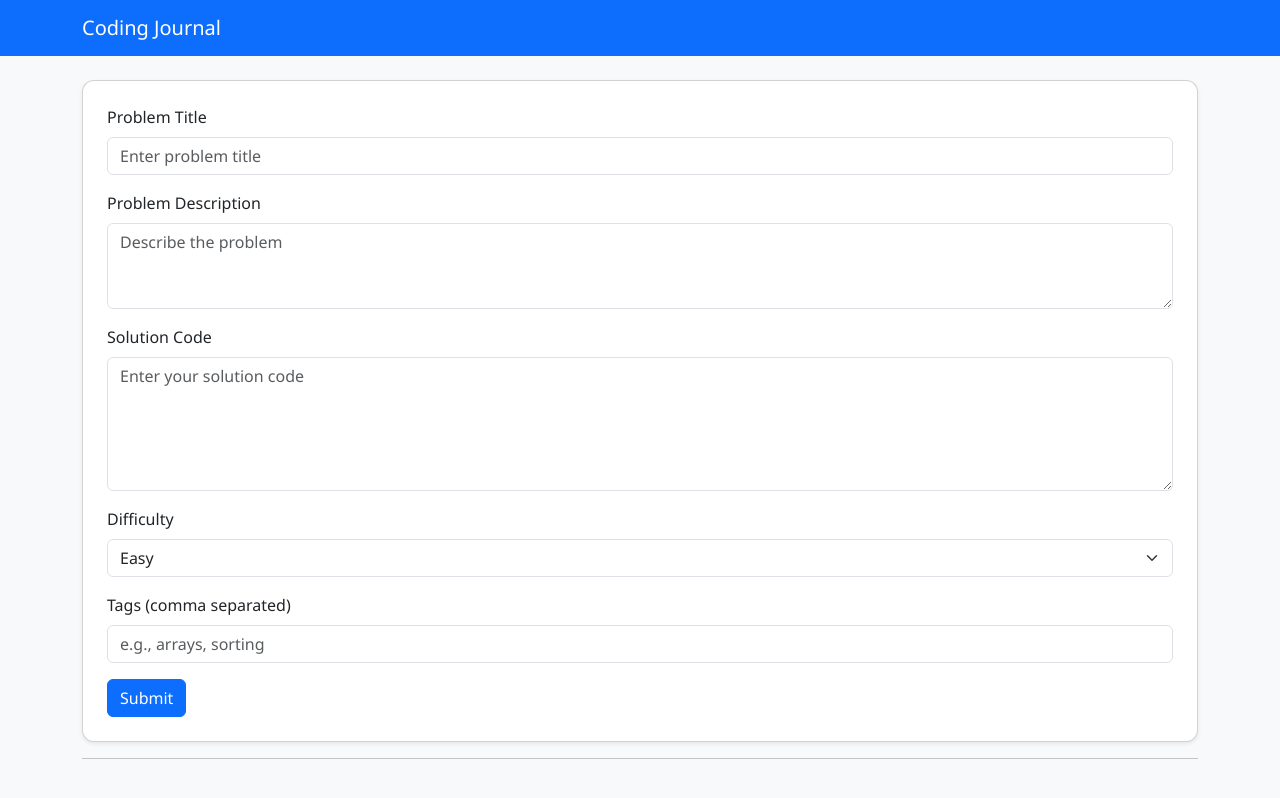
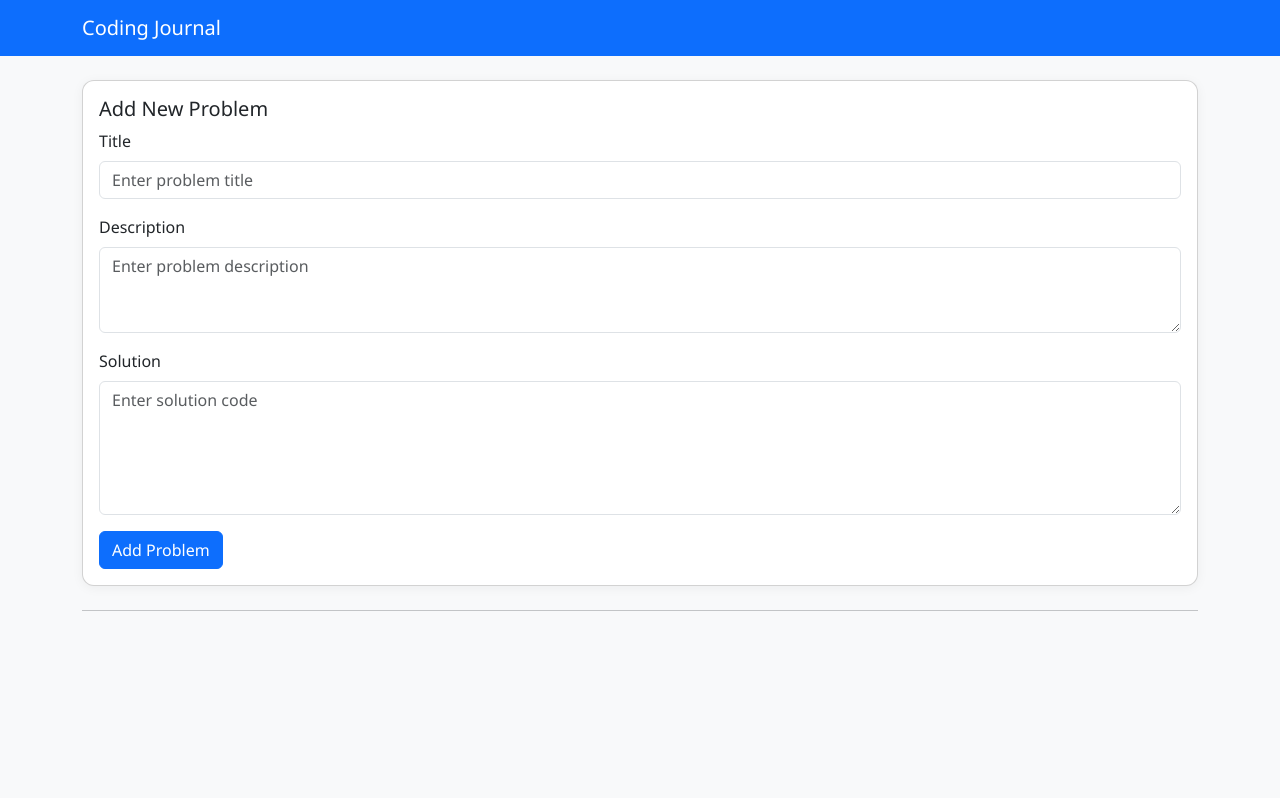
Before and after one commit to VyshnaviVunnamatla/Coding-Journel, a React (Create React App) app in the folder frontend/: page / in a window 1280 px wide. Built offline with nearby package versions, Linux system fonts and the light colour scheme.

Commit message:
Update ProblemForm.js

```diff
--- a/frontend/src/components/ProblemForm.js
+++ b/frontend/src/components/ProblemForm.js
@@ -1,98 +1,66 @@
 import React, { useState } from 'react';
 import { Form, Button, Card } from 'react-bootstrap';
 
-const ProblemForm = ({ onSubmit, initialData }) => {
-  const [formData, setFormData] = useState(
-    initialData || {
-      title: '',
-      description: '',
-      solution: '',
-      difficulty: 'Easy',
-      tags: '',
-    }
-  );
-
-  const handleChange = (e) => {
-    const { name, value } = e.target;
-    setFormData(prev => ({ ...prev, [name]: value }));
-  };
+function ProblemForm({ onAddProblem }) {
+  const [title, setTitle] = useState('');
+  const [description, setDescription] = useState('');
+  const [solution, setSolution] = useState('');
 
   const handleSubmit = (e) => {
     e.preventDefault();
-    onSubmit(formData);
+    onAddProblem({ title, description, solution });
+    setTitle('');
+    setDescription('');
+    setSolution('');
   };
 
   return (
-    <Card className="p-4 shadow-sm">
-      <Form onSubmit={handleSubmit} noValidate>
-        <Form.Group className="mb-3" controlId="title">
-          <Form.Label>Problem Title</Form.Label>
+    <Card className="mb-4">
+      <Card.Body>
+        <Card.Title>Add New Problem</Card.Title>
+        <Form onSubmit={handleSubmit}>
+          <Form.Group controlId="problemTitle" className="mb-3">
+            <Form.Label>Title</Form.Label>
             <Form.Control
               type="text"
               placeholder="Enter problem title"
-            name="title"
-            value={formData.title}
-            onChange={handleChange}
+              value={title}
+              onChange={(e) => setTitle(e.target.value)}
               required
             />
           </Form.Group>
 
-        <Form.Group className="mb-3" controlId="description">
-          <Form.Label>Problem Description</Form.Label>
+          <Form.Group controlId="problemDescription" className="mb-3">
+            <Form.Label>Description</Form.Label>
             <Form.Control
               as="textarea"
               rows={3}
-            placeholder="Describe the problem"
-            name="description"
-            value={formData.description}
-            onChange={handleChange}
+              placeholder="Enter problem description"
+              value={description}
+              onChange={(e) => setDescription(e.target.value)}
               required
             />
           </Form.Group>
 
-        <Form.Group className="mb-3" controlId="solution">
-          <Form.Label>Solution Code</Form.Label>
+          <Form.Group controlId="problemSolution" className="mb-3">
+            <Form.Label>Solution</Form.Label>
             <Form.Control
               as="textarea"
               rows={5}
-            placeholder="Enter your solution code"
-            name="solution"
-            value={formData.solution}
-            onChange={handleChange}
+              placeholder="Enter solution code"
+              value={solution}
+              onChange={(e) => setSolution(e.target.value)}
               required
             />
           </Form.Group>
 
-        <Form.Group className="mb-3" controlId="difficulty">
-          <Form.Label>Difficulty</Form.Label>
-          <Form.Select
-            name="difficulty"
-            value={formData.difficulty}
-            onChange={handleChange}
-          >
-            <option>Easy</option>
-            <option>Medium</option>
-            <option>Hard</option>
-          </Form.Select>
-        </Form.Group>
-
-        <Form.Group className="mb-3" controlId="tags">
-          <Form.Label>Tags (comma separated)</Form.Label>
-          <Form.Control
-            type="text"
-            placeholder="e.g., arrays, sorting"
-            name="tags"
-            value={formData.tags}
-            onChange={handleChange}
-          />
-        </Form.Group>
-
-        <Button type="submit" variant="primary">
-          Submit
+          <Button variant="primary" type="submit">
+            Add Problem
           </Button>
         </Form>
+      </Card.Body>
     </Card>
   );
-};
+}
 
 export default ProblemForm;
```
Lines whose indentation alone changed are shown as unchanged.
